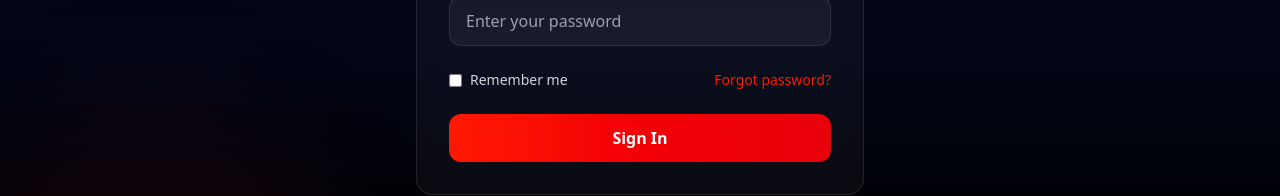
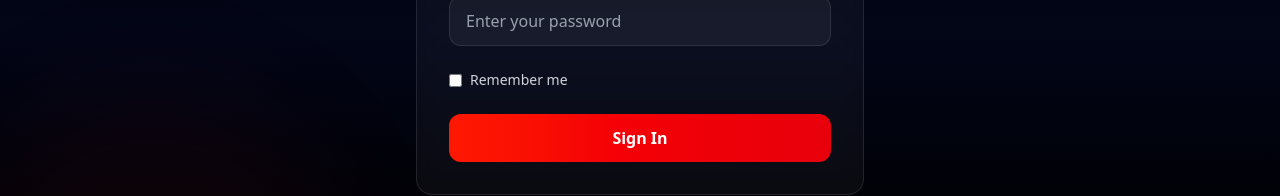
Before and after one commit to YuvamKumarSWE/F1FantasyLeague, a React (Vite) app in the folder client/: page /login in a window 1280 px wide. Shown: the part 416-612 px from the top of the page. Built offline with nearby package versions, Linux system fonts and the light colour scheme; no server answers.

Commit message:
Removing link

```diff
--- a/client/src/pages/Login.jsx
+++ b/client/src/pages/Login.jsx
@@ -120,9 +120,7 @@ function Login() {
                     <input type="checkbox" className="rounded border-white/20 bg-white/5 text-[#FF1801] focus:ring-[#FF1801]" />
                     <span className="text-sm text-gray-300">Remember me</span>
                   </label>
-                  <Link to="/forgot-password" className="text-sm text-[#FF1801] hover:text-red-400 transition-colors">
-                    Forgot password?
-                  </Link>
+
                 </div>
 
                 <button
```
